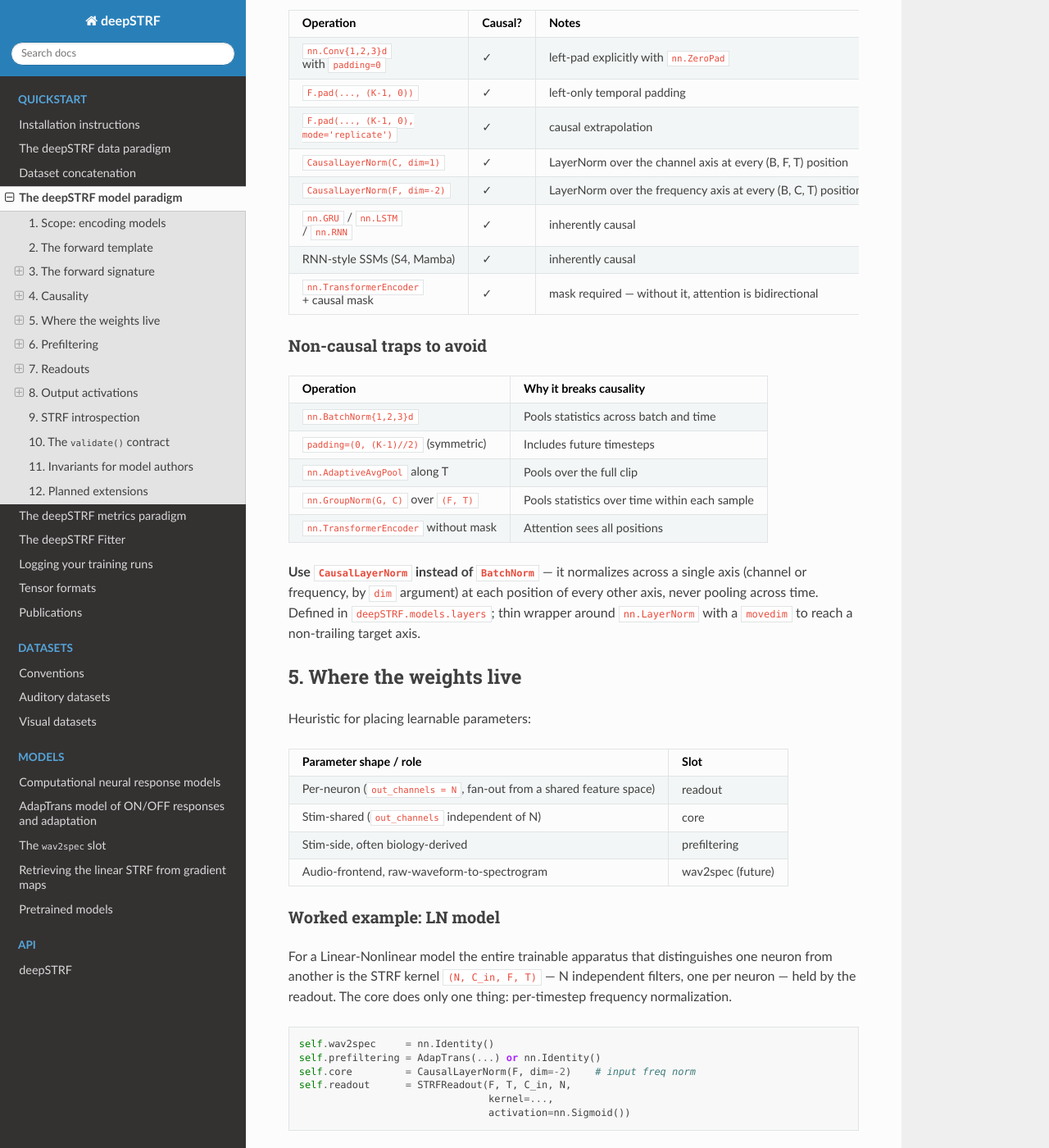
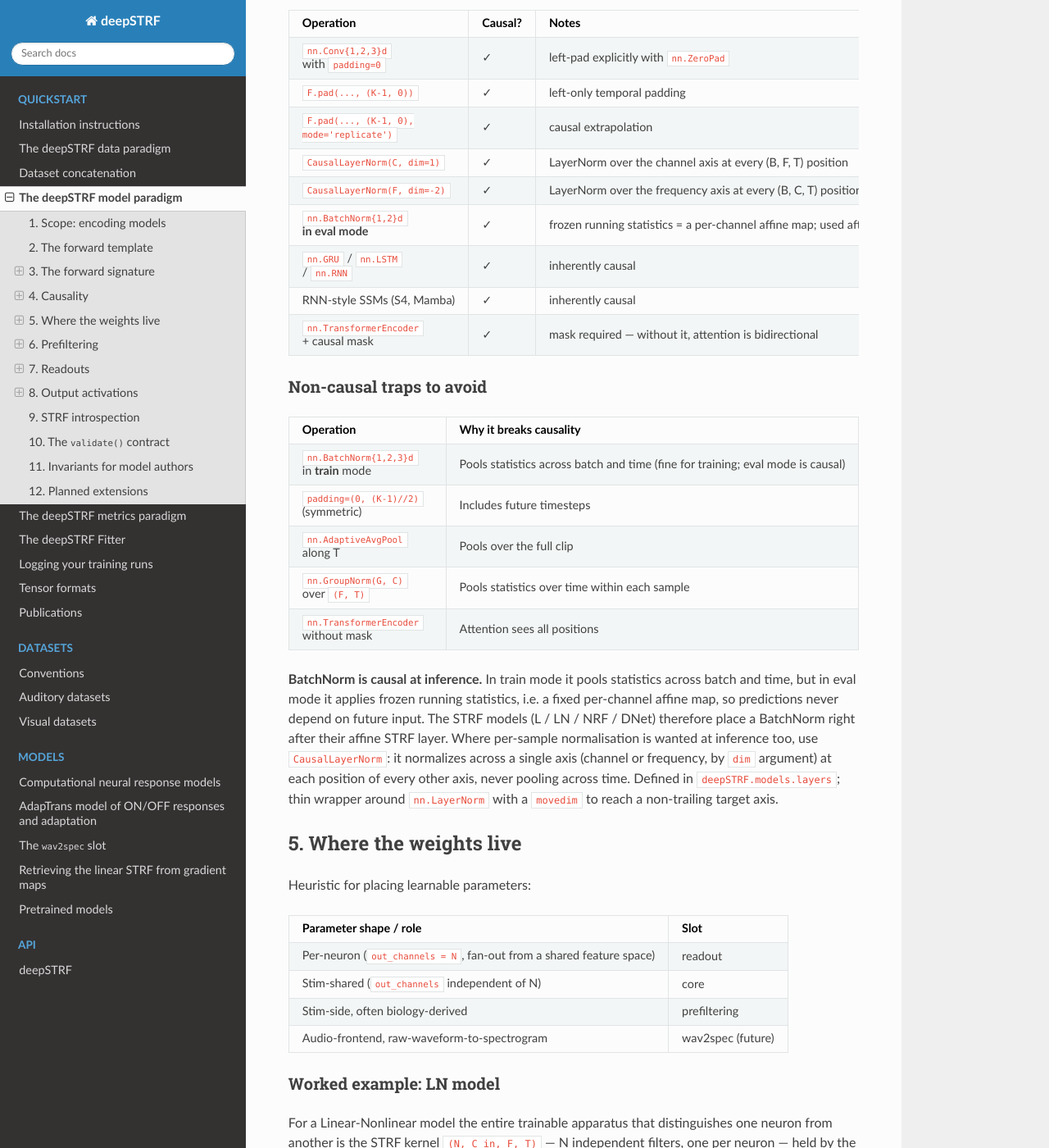
Before and after one commit to urancon/deepSTRF, a Sphinx documentation site: the page built from docs/_source/md/model_paradigm.md, in a window 1280 px wide and 1400 px high, scrolled down 3324 px. Shown: the whole window at 82% size. Built offline with Sphinx 7.4.7 and the Read the Docs theme 3.1.0, drawn with Linux system fonts in a browser that asks for light colours; pages that are not in the unit, such as notebooks, are missing from menus; some of the changed text lies outside the part shown.

Commit message:
docs: BatchNorm is causal in eval mode; DNet default output activation
Co-Authored-By: Claude Opus 5.5 <noreply@anthropic.com>

```diff
--- a/docs/_source/md/model_paradigm.md
+++ b/docs/_source/md/model_paradigm.md
@@ -166,6 +166,7 @@ This is a hard contract, not an aspiration. It matters for:
 | `F.pad(..., (K-1, 0), mode='replicate')` | ✓     | causal extrapolation                        |
 | `CausalLayerNorm(C, dim=1)`            | ✓       | LayerNorm over the channel axis at every (B, F, T) position |
 | `CausalLayerNorm(F, dim=-2)`           | ✓       | LayerNorm over the frequency axis at every (B, C, T) position |
+| `nn.BatchNorm{1,2}d` **in eval mode**  | ✓       | frozen running statistics = a per-channel affine map; used after the STRF layer of L / LN / NRF / DNet |
 | `nn.GRU` / `nn.LSTM` / `nn.RNN`        | ✓       | inherently causal                           |
 | RNN-style SSMs (S4, Mamba)             | ✓       | inherently causal                           |
 | `nn.TransformerEncoder` + causal mask  | ✓       | mask required — without it, attention is bidirectional |
@@ -174,17 +175,22 @@ This is a hard contract, not an aspiration. It matters for:
 
 | Operation                              | Why it breaks causality                     |
 |---                                     |---                                          |
-| `nn.BatchNorm{1,2,3}d`                 | Pools statistics across batch and time      |
+| `nn.BatchNorm{1,2,3}d` in **train** mode | Pools statistics across batch and time (fine for training; eval mode is causal) |
 | `padding=(0, (K-1)//2)` (symmetric)    | Includes future timesteps                   |
 | `nn.AdaptiveAvgPool` along T           | Pools over the full clip                    |
 | `nn.GroupNorm(G, C)` over `(F, T)`     | Pools statistics over time within each sample |
 | `nn.TransformerEncoder` without mask   | Attention sees all positions                |
 
-**Use `CausalLayerNorm` instead of `BatchNorm`** — it normalizes across
-a single axis (channel or frequency, by ``dim`` argument) at each
-position of every other axis, never pooling across time. Defined in
-`deepSTRF.models.layers`; thin wrapper around `nn.LayerNorm` with a
-`movedim` to reach a non-trailing target axis.
+**BatchNorm is causal at inference.** In train mode it pools statistics
+across batch and time, but in eval mode it applies frozen running
+statistics, i.e. a fixed per-channel affine map, so predictions never
+depend on future input. The STRF models (L / LN / NRF / DNet) therefore
+place a BatchNorm right after their affine STRF layer. Where per-sample
+normalisation is wanted at inference too, use `CausalLayerNorm`: it
+normalizes across a single axis (channel or frequency, by ``dim``
+argument) at each position of every other axis, never pooling across
+time. Defined in `deepSTRF.models.layers`; thin wrapper around
+`nn.LayerNorm` with a `movedim` to reach a non-trailing target axis.
 
 ## 5. Where the weights live
 
@@ -347,8 +353,8 @@ readout takes an `activation: nn.Module` kwarg.
 
 | Class                          | Use                                                                | Reference                              |
 |---                             |---                                                                  |---                                     |
-| `nn.Identity`                  | Centered targets (z-scored PSTH)                                    | default for `Linear` / `DNet` / `Transformer` |
-| `nn.Sigmoid`                   | Bounded `[0, 1]` targets                                            | —                                      |
+| `nn.Identity`                  | Centered targets (z-scored PSTH)                                    | default for `Linear` / `Transformer` |
+| `nn.Sigmoid`                   | Bounded `[0, 1]` targets                                            | default for `DNet` (then the output unit's decay) |
 | `nn.Softplus`                  | Non-negative spike-rate targets, smooth                             | —                                      |
 | `ParametricSoftplus`           | 2-param `softplus(β·x)/β + b`, per-neuron, unbounded above          | deepSTRF (default for the rest of the zoo) |
 | `ParametricSigmoid`            | 4-param `b/(1+exp(-(x-c)/d)) + a`, per-neuron, saturating           | Willmore et al. 2016, J. Neurosci.     |
@@ -454,8 +460,9 @@ Subclasses extend `validate()` with modality-specific invariants —
 1. **Forward emits `(B, N, R=1, T)`.** Always. No exceptions for "I only
    have one neuron" or "I'm a deterministic model". The R axis is
    structural.
-2. **Causality is non-negotiable.** No `BatchNorm`, no symmetric padding,
-   no global temporal pooling.
+2. **Causality is non-negotiable.** No symmetric padding, no global
+   temporal pooling, no normalisation that pools over time at inference
+   (BatchNorm is fine: eval mode uses frozen statistics).
 3. **Per-neuron weights live in the readout.** If your model has
    `out_channels = N` somewhere outside the readout, that's a smell.
 4. **Stim-side input is never NaN.** Don't write defensive `nan_to_num`
```
